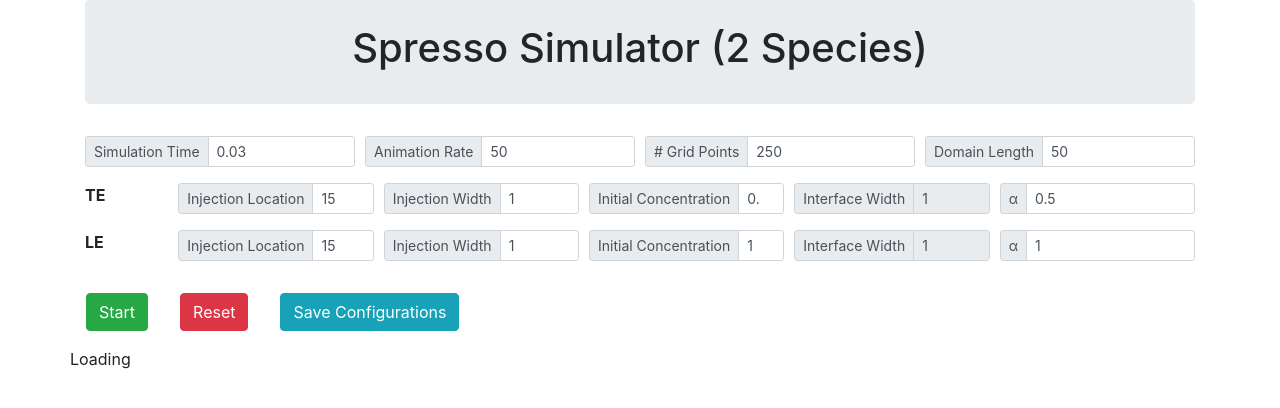
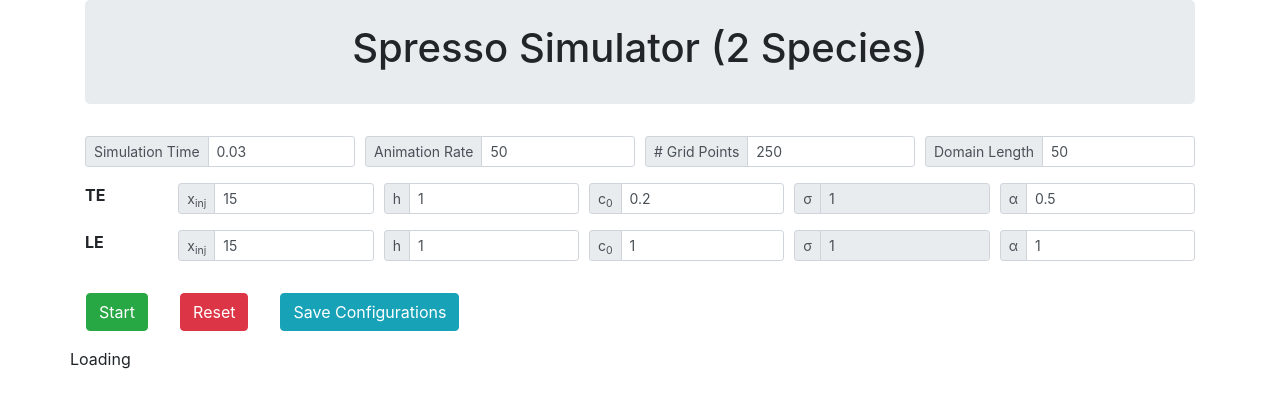
Before and after one commit to alvinsunyixiao/itp-websim, a React (Create React App) app: page / in a window 1280 px wide. Shown: the top 408 px of the page. Built offline with nearby package versions, Linux system fonts and the light colour scheme.

Commit message:
shorten hint names

```diff
--- a/src/App.js
+++ b/src/App.js
@@ -231,7 +231,7 @@ class SimUI extends React.Component {
             <Col sm="1"><strong>{ specie.injection_type }</strong></Col>
             <Col>
               <InputFloat
-                hint="Injection Location"
+                hint={ <span>x<sub>inj</sub></span> }
                 placeholder="[mm]"
                 name={ "injection_loc" + specie_idx }
                 update={(name, value) => setSpecieSpec("injection_loc", value, 1e-3)}
@@ -242,7 +242,7 @@ class SimUI extends React.Component {
             </Col>
             <Col>
               <InputFloat
-                hint="Injection Width"
+                hint="h"
                 placeholder="[mm]"
                 name={"injection_width" + specie_idx}
                 update={(name, value) => setSpecieSpec("injection_width", value, 1e-3)}
@@ -255,7 +255,7 @@ class SimUI extends React.Component {
               { specie.injection_type === 'LE' || specie.injection_type === 'TE'
                 ? // Injection amount for LE / TE are actually initial concentration
                 <InputFloat
-                  hint="Initial Concentration"
+                  hint={ <span>c<sub>0</sub></span> }
                   placeholder="[mole / m^3]"
                   name={"injection_amount" + specie_idx}
                   update={(name, value) => setSpecieSpec("injection_amount", value)}
@@ -265,7 +265,7 @@ class SimUI extends React.Component {
                 </InputFloat>
                 :
                 <InputFloat
-                  hint="Injection Amount"
+                  hint="N"
                   placeholder="[milli moles]"
                   name={"injection_amount" + specie_idx}
                   update={(name, value) => setSpecieSpec("injection_amount", value, 1e-3)}
@@ -277,7 +277,7 @@ class SimUI extends React.Component {
             </Col>
             <Col>
               <InputFloat
-                hint="Interface Width"
+                hint="&sigma;"
                 placeholder="[mm]"
                 name={"interface_width" + specie_idx}
                 update={(name, value) => setSpecieSpec("interface_width", value, 1e-3)}
```
